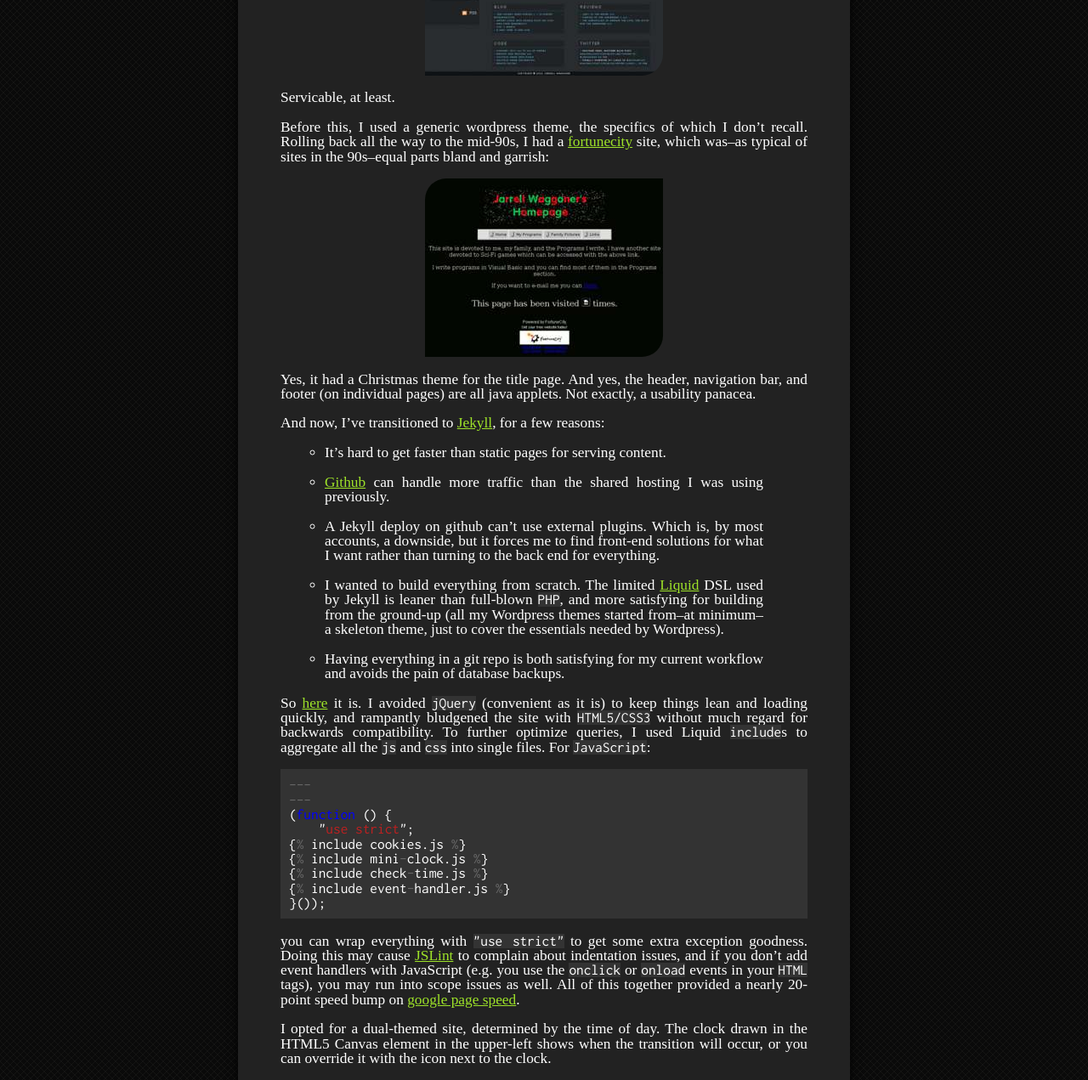
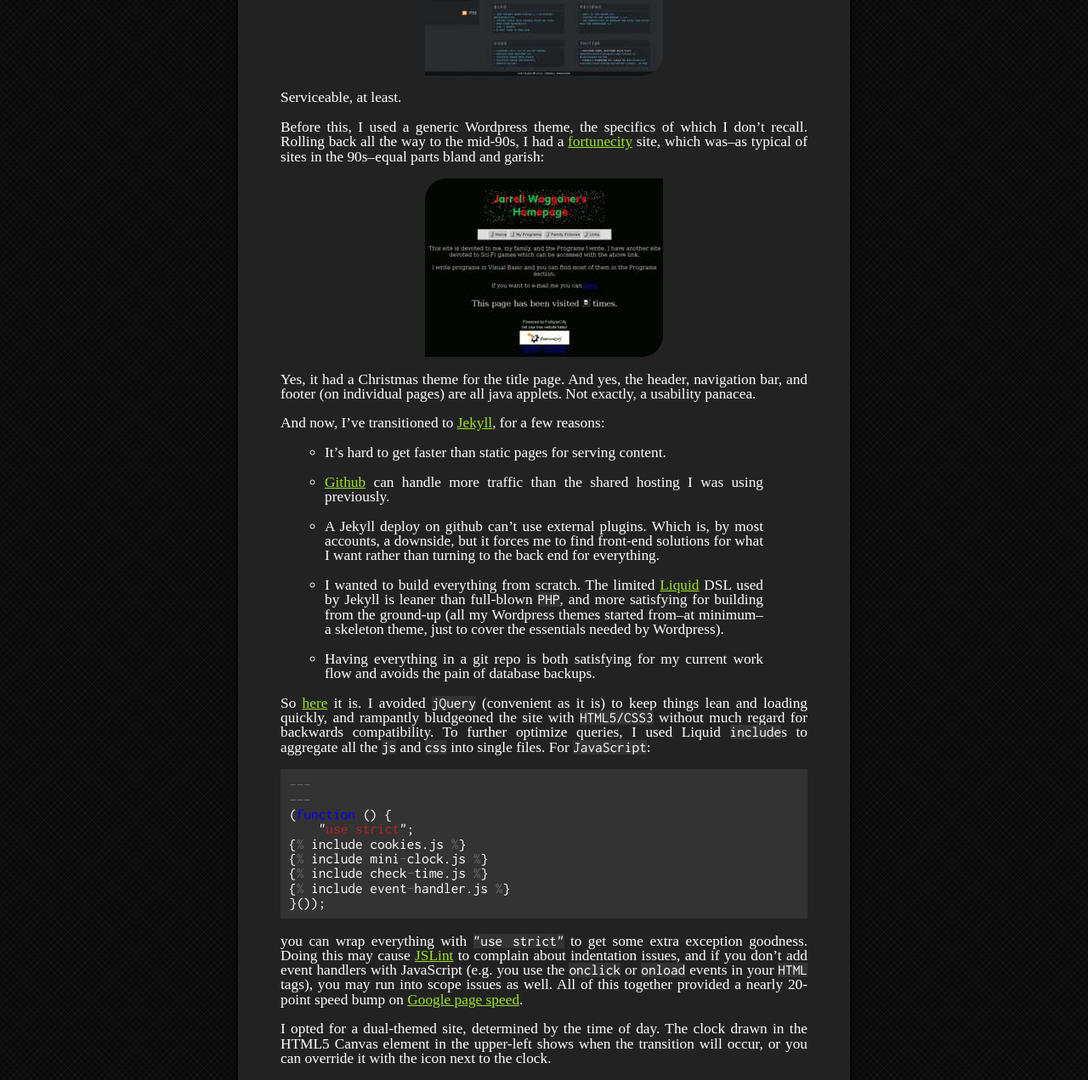
Before and after one commit to malloc47/malloc47.github.com, a Jekyll site: the page built from _posts/2012-03-20-flirtin-with-the-front-end.md, in a window 1280 px wide. Shown: the part 395-1666 px from the top of the page at 85% size. Built offline with Jekyll 4.4.1, drawn with Linux system fonts in a browser that asks for light colours; some web fonts are replaced.

Commit message:
more typos fixed

```diff
--- a/_posts/2012-03-20-flirtin-with-the-front-end.md
+++ b/_posts/2012-03-20-flirtin-with-the-front-end.md
@@ -10,12 +10,12 @@
 
 [<img src="/img/posts/flirting-with-the-front-end/thumb/old-site.jpg" alt="Old Site" width="280" height="183" />](/img/posts/flirting-with-the-front-end/old-site.png)
 
-Servicable, at least.
+Serviceable, at least.
 
-Before this, I used a generic wordpress theme, the specifics of which
+Before this, I used a generic Wordpress theme, the specifics of which
 I don't recall.  Rolling back all the way to the mid-90s, I had a
 [fortunecity][1] site, which was--as typical of sites in the
-90s--equal parts bland and garrish:
+90s--equal parts bland and garish:
 
 [<img src="/img/posts/flirting-with-the-front-end/thumb/older-site.jpg" alt="Old Site" width="280" height="210" />](/img/posts/flirting-with-the-front-end/older-site.png)
 
@@ -38,10 +38,10 @@
   started from--at minimum--a skeleton theme, just to cover the
   essentials needed by Wordpress).
 - Having everything in a git repo is both satisfying for my current
-  workflow and avoids the pain of database backups.
+  work flow and avoids the pain of database backups.
 
 So [here][5] it is.  I avoided `jQuery` (convenient as it is) to keep
-things lean and loading quickly, and rampantly bludgened the site with
+things lean and loading quickly, and rampantly bludgeoned the site with
 `HTML5/CSS3` without much regard for backwards compatibility.  To
 further optimize queries, I used Liquid `include`s to aggregate all
 the `js` and `css` into single files.  For `JavaScript`:
@@ -64,7 +64,7 @@
 JavaScript (e.g. you use the `onclick` or `onload` events in your
 `HTML` tags), you may run into scope issues as well.  All of this
 together provided a nearly 20-point speed bump on
-[google page speed][7].
+[Google page speed][7].
 
 I opted for a dual-themed site, determined by the time of day.  The
 clock drawn in the HTML5 Canvas element in the upper-left shows when
```
